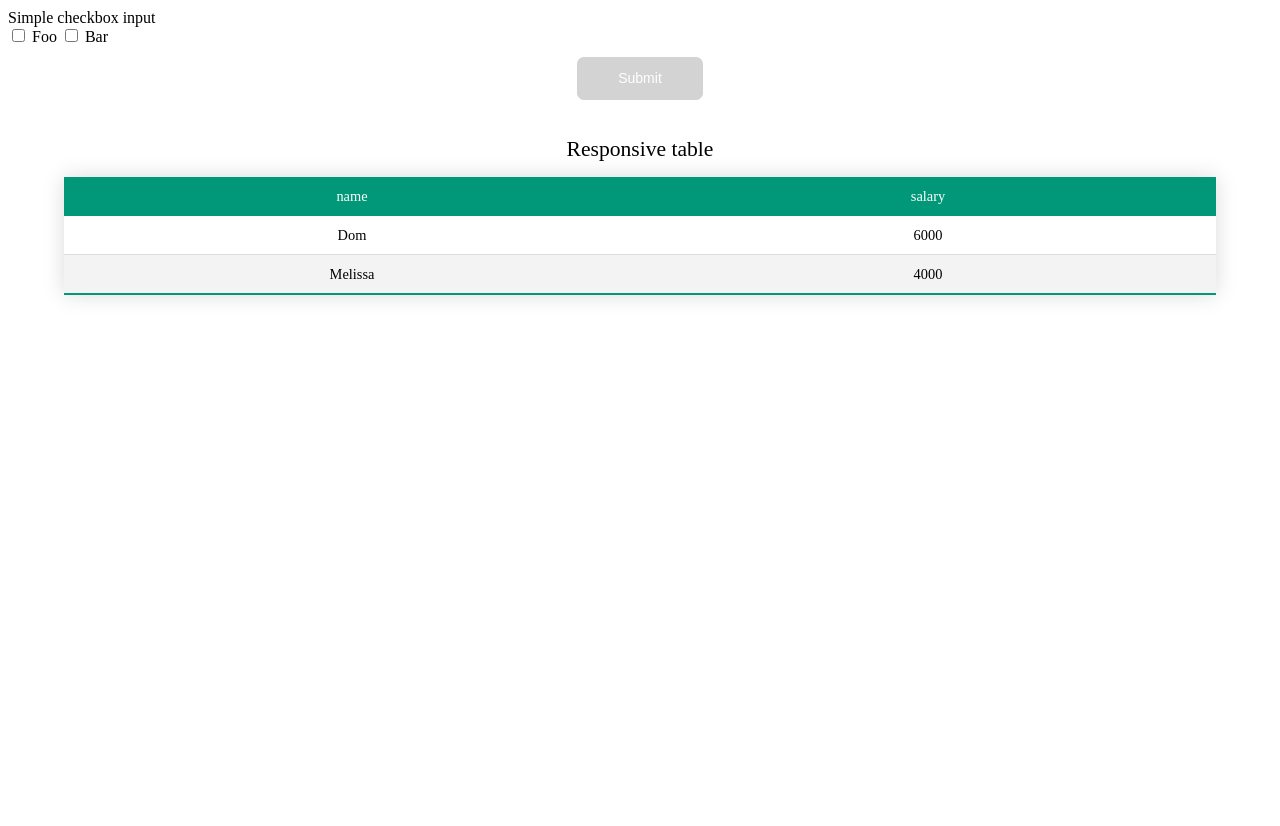
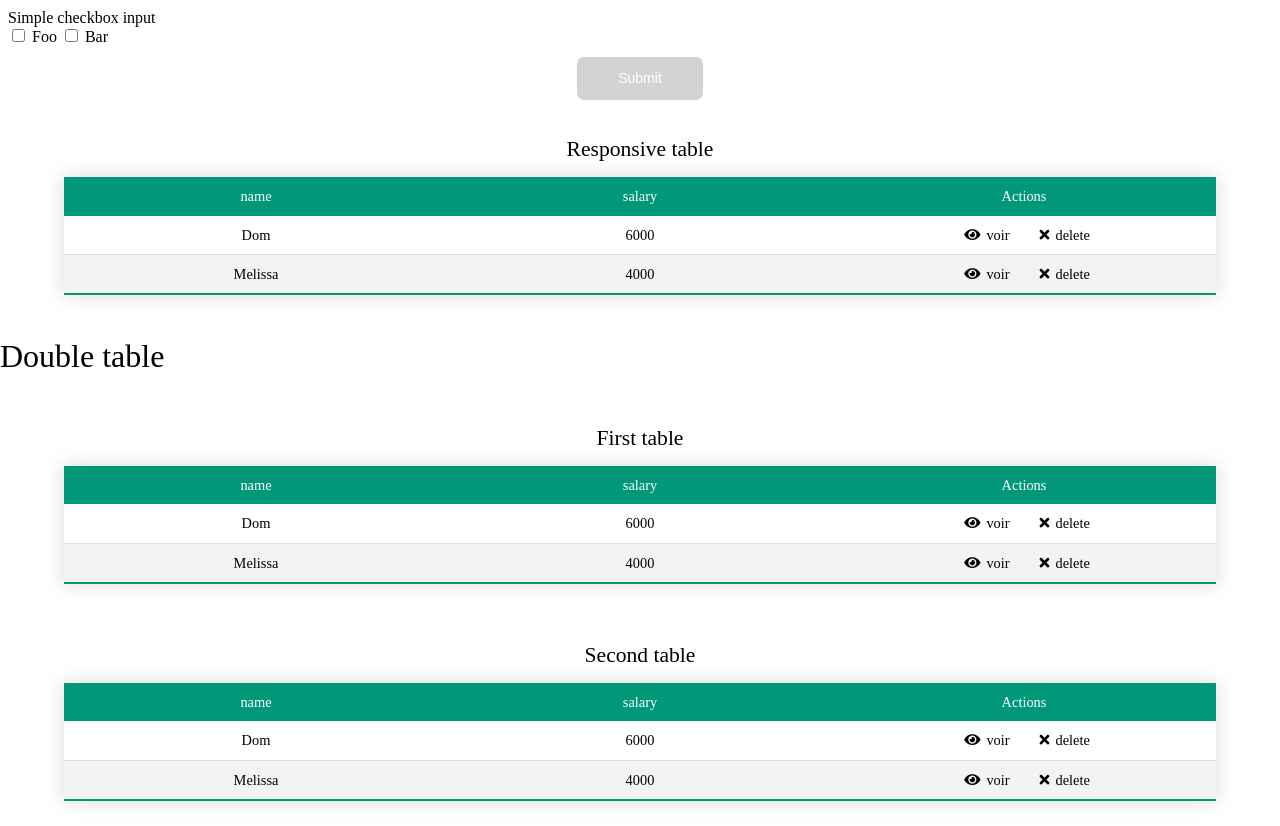
Before and after one commit to deozza/atomnuxt, a Nuxt app: page / in a window 1280 px wide. Shown: the part 1340-2166 px from the top of the page. Before the commit the page ends 1660 px from the top, so only its background shows below. Built offline with nearby package versions, Linux system fonts and the light colour scheme.

Commit message:
added actions

```diff
--- a/components/Atoms/Table/Row.ts
+++ b/components/Atoms/Table/Row.ts
@@ -1,7 +1,7 @@
 export default class Row{
   content: Object;
 
-  constructor(content:Object) {
+  constructor(content:Object, seeAction:boolean = false) {
     this.content = content;
   }
 }
--- a/components/Molecules/Table/BaseTable.vue
+++ b/components/Molecules/Table/BaseTable.vue
@@ -5,11 +5,17 @@
       <thead>
       <tr>
         <th v-for="column of table.columns" scope="col">{{column.title}}</th>
+        <th v-if="table.actions.length > 0" scope="col">Actions</th>
       </tr>
       </thead>
       <tbody>
       <tr v-for="row of table.rows">
         <td v-for="column of table.columns" :data-label="column.title">{{row.content[column.title]}}</td>
+        <td v-if="table.actions.length>0" data-label="Actions">
+          <span v-for="action of table.actions">
+            <a :href="action.link"><i v-if="action.icon.length>0" :class="action.icon" />{{action.title}}</a>
+          </span>
+        </td>
       </tr>
       </tbody>
     </table>
@@ -45,7 +51,6 @@ table {
   table-layout: fixed;
   margin: 25px 0;
   font-size: 0.9em;
-  min-width: 400px;
   box-shadow: 0 0 20px rgba(0, 0, 0, 0.15);
 }
 
@@ -74,8 +79,24 @@ tbody tr:nth-of-type(even) {
   background-color: #f3f3f3;
 }
 
-tbody tr:last-of-type {
-  border-bottom: 2px solid #009879;
+table tbody tr td span{
+  padding-left: 12px;
+  padding-right: 12px;
+}
+
+table tbody tr td span a{
+  text-decoration: none;
+  color: black
+}
+
+table tbody tr td span i{
+  padding-left: 6px;
+  padding-right: 6px;
+}
+@media screen and (min-width: 1024px) {
+  tbody tr:last-of-type {
+    border-bottom: 2px solid #009879;
+  }
 }
 
 @media screen and (max-width: 1024px) {
--- a/pages/index.vue
+++ b/pages/index.vue
@@ -56,6 +56,14 @@
     <section>
       <BaseTable :table="table" caption="Responsive table"/>
     </section>
+
+    <section>
+      <BaseHeader html-type="h2">Double table</BaseHeader>
+      <div class="flex-column">
+        <BaseTable :table="table" caption="First table"/>
+        <BaseTable :table="table" caption="Second table"/>
+      </div>
+    </section>
   </div>
 </template>
 
@@ -110,11 +118,15 @@ export default class IndexPage extends Vue {
   table: Table = {
     columns: [
       {title: 'name'},
-      {title: 'salary'}
+      {title: 'salary'},
     ],
     rows: [
       {content: {name: 'Dom', salary: '6000'}},
       {content: {name: 'Melissa', salary: '4000'}},
+    ],
+    actions: [
+      {title: 'voir', link: 'https://google.com', icon: 'fas fa-eye'},
+      {title: 'delete', link: 'https://google.com', icon: 'fas fa-times'}
     ]
   };
 }
```
Also changed, not shown: components/Atoms/Table/Action.ts (added, +11 -0 lines), components/Molecules/Table/Table.ts (+5 -2 lines).
